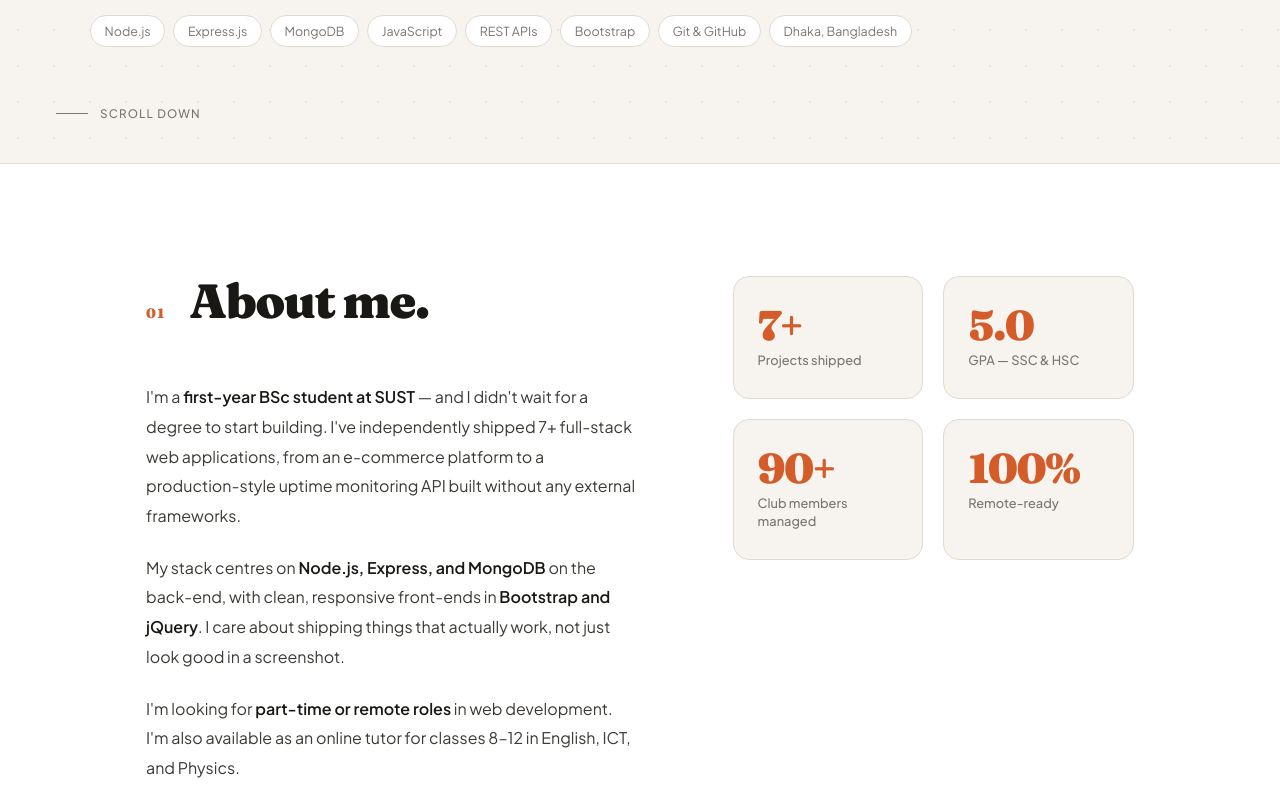
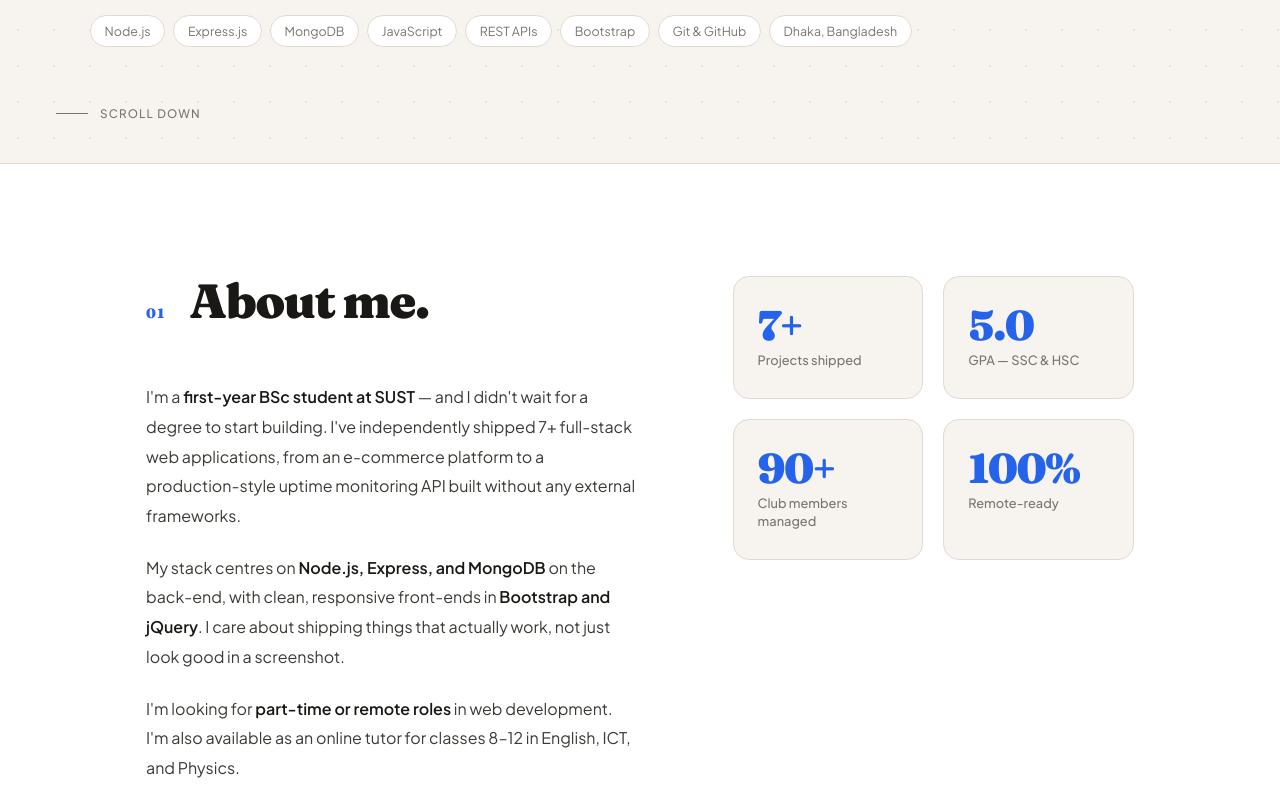
Before and after one commit to talhahossa1n/md-talha-hossain-portfolio, a website: page index.html in a window 1280 px wide. Shown: the part 636-1426 px from the top of the page. Drawn offline with Linux system fonts and the light colour scheme.

Commit message:
change color theme to blue

```diff
--- a/styles.css
+++ b/styles.css
@@ -9,18 +9,18 @@
 
 /* ── LIGHT MODE (default) ───────────────────────────────── */
 :root {
-  --cream: #f7f4ef;
-  --cream2: #f0ece4;
-  --white: #ffffff;
-  --ink: #1a1814;
-  --ink2: #3d3a35;
-  --muted: #7a7570;
-  --orange: #d45c2a;
-  --orange-l: #f5e8df;
-  --border: #e0dad0;
+  --cream: rgb(247 244 239);
+  --cream2: rgb(240 236 228);
+  --white: rgb(255 255 255);
+  --ink: rgb(26 24 20);
+  --ink2: rgb(61 58 53);
+  --muted: rgb(122 117 112);
+  --orange: rgb(37 99 235);
+  --orange-l: rgb(37 99 235 / 10%);
+  --border: rgb(224 218 208);
   --shadow: rgba(26, 24, 20, 0.06);
-  --ink-surface: #1a1814;
-  --ink-surface-fg: #f0ebe0;
+  --ink-surface: rgb(26 24 20);
+  --ink-surface-fg: rgba(240, 235, 224, 1);
   --nav-blur-bg: rgba(247, 244, 239, 0.92);
   --ff-display: "Fraunces", Georgia, serif;
   --ff-body: "Plus Jakarta Sans", sans-serif;
@@ -29,18 +29,18 @@
 
 /* ── DARK MODE ──────────────────────────────────────────── */
 [data-theme="dark"] {
-  --cream: #0e0c09;
-  --cream2: #161209;
-  --white: #1b1610;
-  --ink: #f0ebe0;
-  --ink2: #c0b8af;
-  --muted: #7a7570;
-  --orange: #e06b38;
-  --orange-l: rgba(224, 107, 56, 0.13);
+  --cream: rgb(9 10 14);
+  --cream2: rgb(9 12 22);
+  --white: rgb(16 18 27);
+  --ink: rgba(240, 235, 224, 1);
+  --ink2: rgba(192, 184, 175, 1);
+  --muted: rgba(122, 117, 112, 1);
+  --orange: rgb(56 123 224);
+  --orange-l: rgb(56 122 224 / 8%);
   --border: rgba(255, 255, 255, 0.09);
   --shadow: rgba(0, 0, 0, 0.35);
-  --ink-surface: #080604;
-  --ink-surface-fg: #f0ebe0;
+  --ink-surface: rgba(8, 6, 4, 1);
+  --ink-surface-fg: rgba(240, 235, 224, 1);
   --nav-blur-bg: rgba(14, 12, 9, 0.94);
 }
 
```
